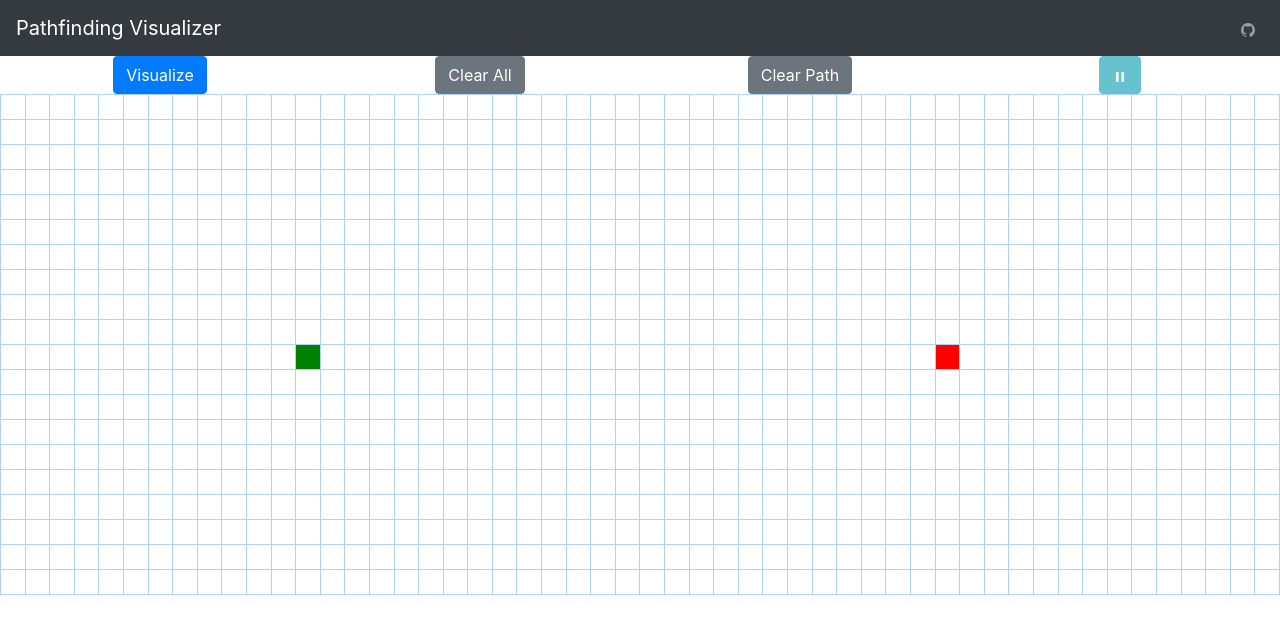
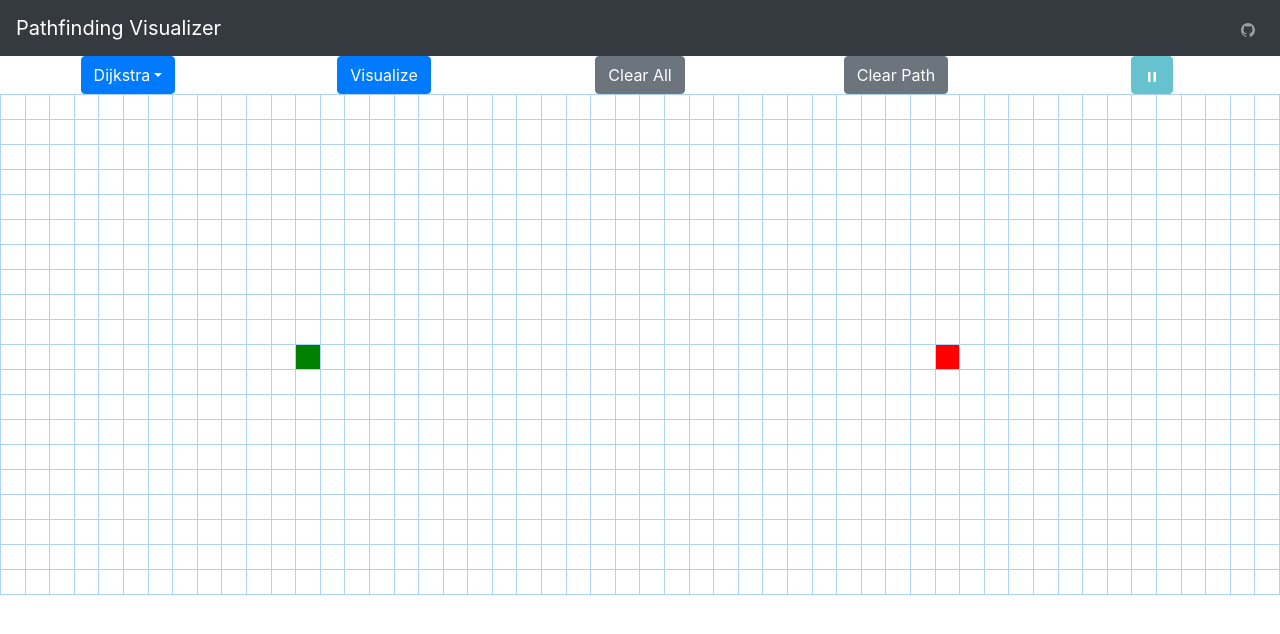
Before and after one commit to andrewywong/pathfinding-visualizer, a React (Create React App) app: page / in a window 1280 px wide. Shown: the top 634 px of the page. Built offline with nearby package versions, Linux system fonts and the light colour scheme.

Commit message:
Add dropdown for algorithm types

```diff
--- a/src/algorithms/DepthFirstSearch.js
+++ b/src/algorithms/DepthFirstSearch.js
@@ -25,9 +25,6 @@ export default class DepthFirstSearch extends Pathfinder {
       return counter;
     }
 
-    const dxReverse = [0, 0, -1, 1];
-    const dyReverse = [-1, 1, 0, 0];
-
     stk.push({ x: start.x, y: start.y });
     while (stk.length) {
       const current = stk.pop();
@@ -53,9 +50,9 @@ export default class DepthFirstSearch extends Pathfinder {
         );
       }
 
-      for (let i = 0; i < dxReverse.length; ++i) {
-        const nextX = current.x + dxReverse[i];
-        const nextY = current.y + dyReverse[i];
+      for (let i = 0; i < Pathfinder.dx.length; ++i) {
+        const nextX = current.x + Pathfinder.dx[i];
+        const nextY = current.y + Pathfinder.dy[i];
         if (
           nextX < 0 ||
           nextX >= board[0].length ||
--- a/src/algorithms/Timer.js
+++ b/src/algorithms/Timer.js
@@ -14,7 +14,7 @@ export default class Timer {
 
   resume = () => {
     this.start = Date.now();
-    clearTimeout(this.timerId);
+    clearTimeout(this.id);
     this.id = setTimeout(this.callback, this.remaining);
   };
 
--- a/src/algorithms/factory.js
+++ b/src/algorithms/factory.js
@@ -11,4 +11,11 @@ const PathfinderMapping = {
   [DFS]: DepthFirstSearch,
 };
 
-export default PathfinderMapping;
+const AlgorithmMapping = {
+  [DIJKSTRA]: "Dijkstra's algorithm",
+  [A_STAR]: 'A* search',
+  [BFS]: 'Breadth-first search',
+  [DFS]: 'Depth-first search',
+};
+
+export { PathfinderMapping, AlgorithmMapping };
--- a/src/components/Board/Board.jsx
+++ b/src/components/Board/Board.jsx
@@ -1,6 +1,5 @@
 import React from 'react';
 import Node from '../Node/Node';
-
 import './Board.css';
 import {
   IDLE,
--- a/src/components/Header/Header.jsx
+++ b/src/components/Header/Header.jsx
@@ -1,9 +1,15 @@
 import React from 'react';
-
 import Timer from '../../algorithms/Timer';
-
-import { Container, Row, Col, Button } from 'react-bootstrap';
-
+import { ALGORITHM_TYPES } from '../../constants';
+import { AlgorithmMapping } from '../../algorithms/factory';
+import {
+  Container,
+  Row,
+  Col,
+  Button,
+  Dropdown,
+  DropdownButton,
+} from 'react-bootstrap';
 import { IoIosPause, IoIosPlay } from 'react-icons/io';
 
 export default class Header extends React.PureComponent {
@@ -72,10 +78,34 @@ export default class Header extends React.PureComponent {
 
   render() {
     console.log('header rendered');
-    const { isVisualizing, pause } = this.props;
+    const {
+      isVisualizing,
+      algorithmType,
+      setAlgorithmType,
+      pause,
+    } = this.props;
     return (
       <Container fluid>
         <Row>
+          <Col className="d-flex justify-content-center">
+            <DropdownButton
+              id="dropdown-algorithm"
+              title={algorithmType}
+              onSelect={setAlgorithmType}
+              disabled={isVisualizing}
+            >
+              {ALGORITHM_TYPES.map((algorithm) => {
+                return (
+                  <Dropdown.Item
+                    eventKey={algorithm}
+                    active={algorithmType === algorithm}
+                  >
+                    {AlgorithmMapping[algorithm]}
+                  </Dropdown.Item>
+                );
+              })}
+            </DropdownButton>
+          </Col>
           <Col className="d-flex justify-content-center">
             <Button variant="primary" onClick={this.onVisualize}>
               Visualize
--- a/src/components/Home/Home.jsx
+++ b/src/components/Home/Home.jsx
@@ -3,7 +3,7 @@ import Board from '../Board/Board';
 import Header from '../Header/Header';
 import { NODE_INITIAL, DIJKSTRA, DELAY_FAST } from '../../constants';
 import Timer from '../../algorithms/Timer';
-import PathfinderMapping from '../../algorithms/factory';
+import { PathfinderMapping } from '../../algorithms/factory';
 import { IoLogoGithub } from 'react-icons/io';
 
 import {
@@ -124,6 +124,14 @@ export default class Home extends Component {
     this.isPathVisualized.current = value;
   };
 
+  setAlgorithmType = (value) => {
+    this.setState({ algorithmType: value });
+  };
+
+  setDelayInterval = (value) => {
+    this.setState({ delayInterval: value });
+  };
+
   setPause = (value) => {
     this.setState({ pause: value });
   };
@@ -233,6 +241,8 @@ export default class Home extends Component {
           pathfinder={this.pathfinder}
           setIsVisualizing={this.setIsVisualizing}
           setIsPathVisualized={this.setIsPathVisualized}
+          setDelayInterval={this.setDelayInterval}
+          setAlgorithmType={this.setAlgorithmType}
           setPause={this.setPause}
           clearBoard={this.clearBoard}
           initPathfinder={this.initPathfinder}
--- a/src/components/Node/Node.jsx
+++ b/src/components/Node/Node.jsx
@@ -1,5 +1,4 @@
 import React from 'react';
-
 import './Node.css';
 import {
   NODE_INITIAL,
--- a/src/constants.js
+++ b/src/constants.js
@@ -7,25 +7,18 @@ export const NODE_WALL = 'node-wall';
 export const NODE_VISITED = 'node-visited';
 export const NODE_SHORTEST = 'node-shortest-path';
 
-export const NODE_TYPES = [
-  'start',
-  'finish',
-  'initial',
-  'wall',
-  'visited',
-  'shortest',
-];
-
 // Delay Interval
 export const DELAY_SLOW = 150;
 export const DELAY_NORMAL = 50;
-export const DELAY_FAST = 15;
+export const DELAY_FAST = 25;
 
 // Pathfinding Algorithms
-export const DIJKSTRA = 'dijkstra';
-export const A_STAR = 'a-star';
+export const DIJKSTRA = 'Dijkstra';
+export const A_STAR = 'A*';
 export const DFS = 'DFS';
 export const BFS = 'BFS';
+
+export const ALGORITHM_TYPES = [DIJKSTRA, A_STAR, DFS, BFS];
 
 // Editing Modes
 export const IDLE = 'idle';
```
